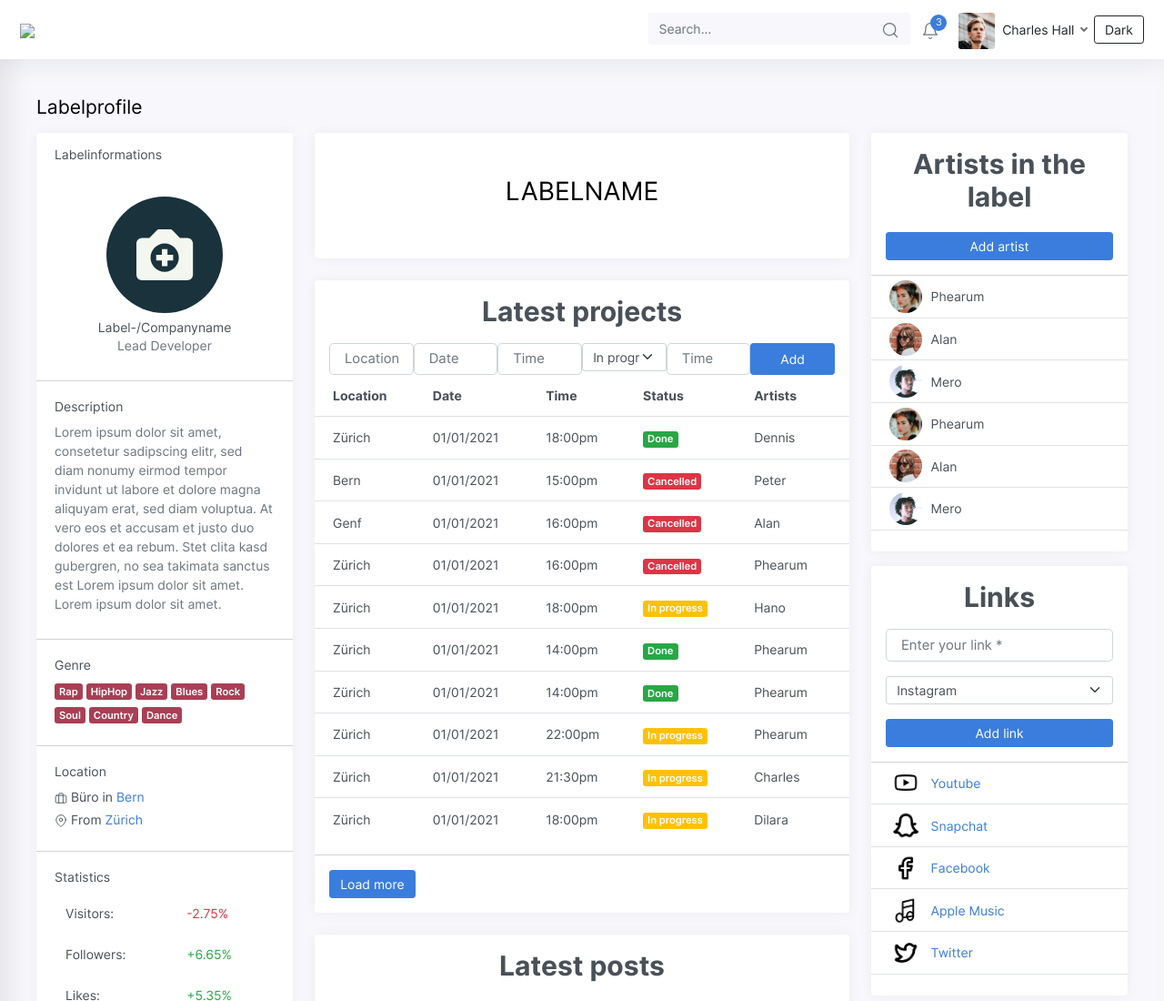
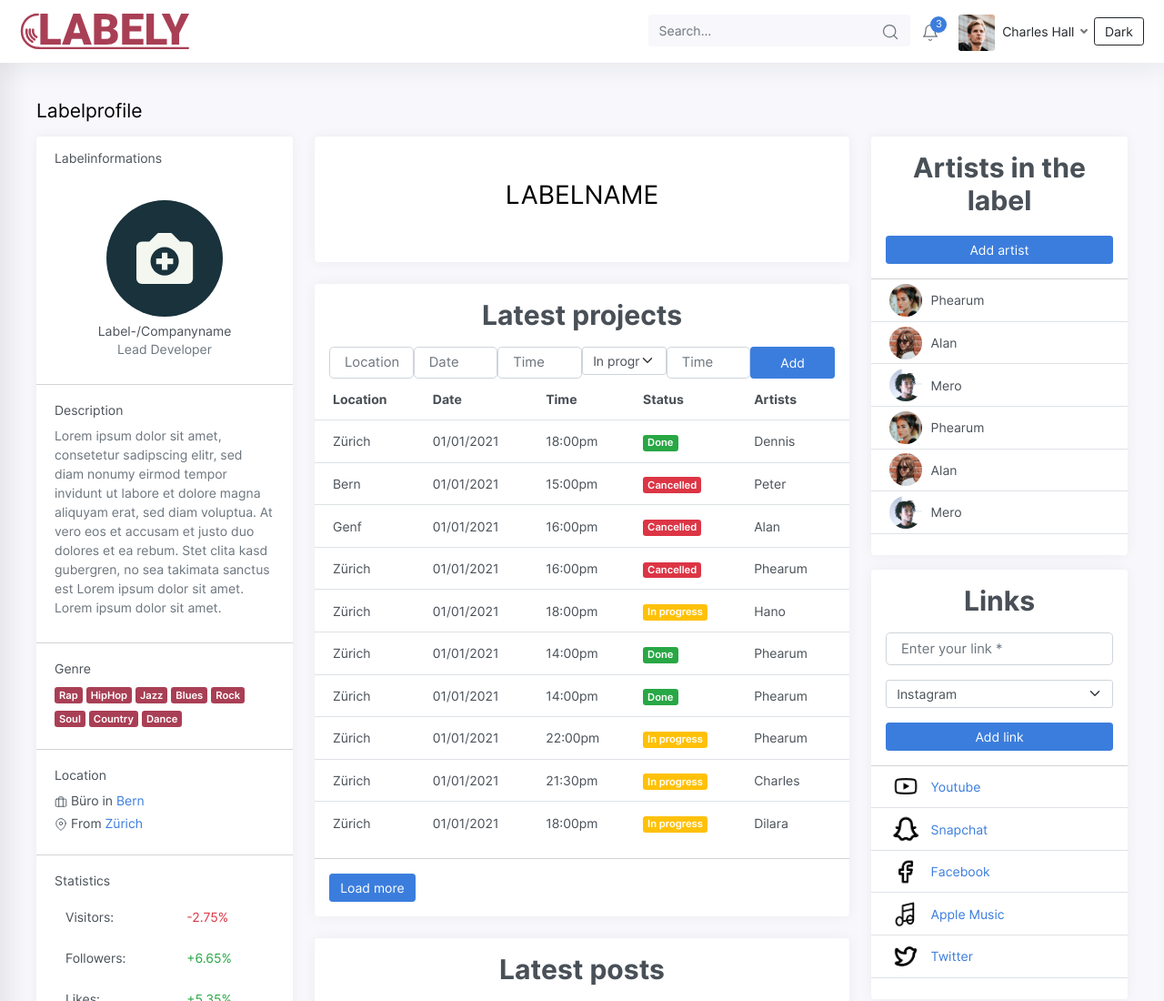
Before and after one commit to leZayn/m120_labely, a plain HTML site: page labely/labelsite-labelmanager.html in a window 1280 px wide. Shown: the top 1100 px of the page at 91% size. Drawn offline with Linux system fonts and the light colour scheme; the site is published under a folder, as on GitHub Pages, so addresses that start at the root find nothing.

Commit message:
Update labelsite-labelmanager.html

```diff
--- a/labely/labelsite-labelmanager.html
+++ b/labely/labelsite-labelmanager.html
@@ -25,7 +25,7 @@
         <div class="main">
 
             <nav class="navbar navbar-expand navbar-light navbar-bg">
-                <a href="index.html"><img src="/img/labely.svg"></a>
+                <a href="index.html"><img src="img/labely.svg"></a>
                 <div class="navbar-collapse collapse">
                     <ul class="navbar-nav navbar-align">
                         <form class=" ">
```
